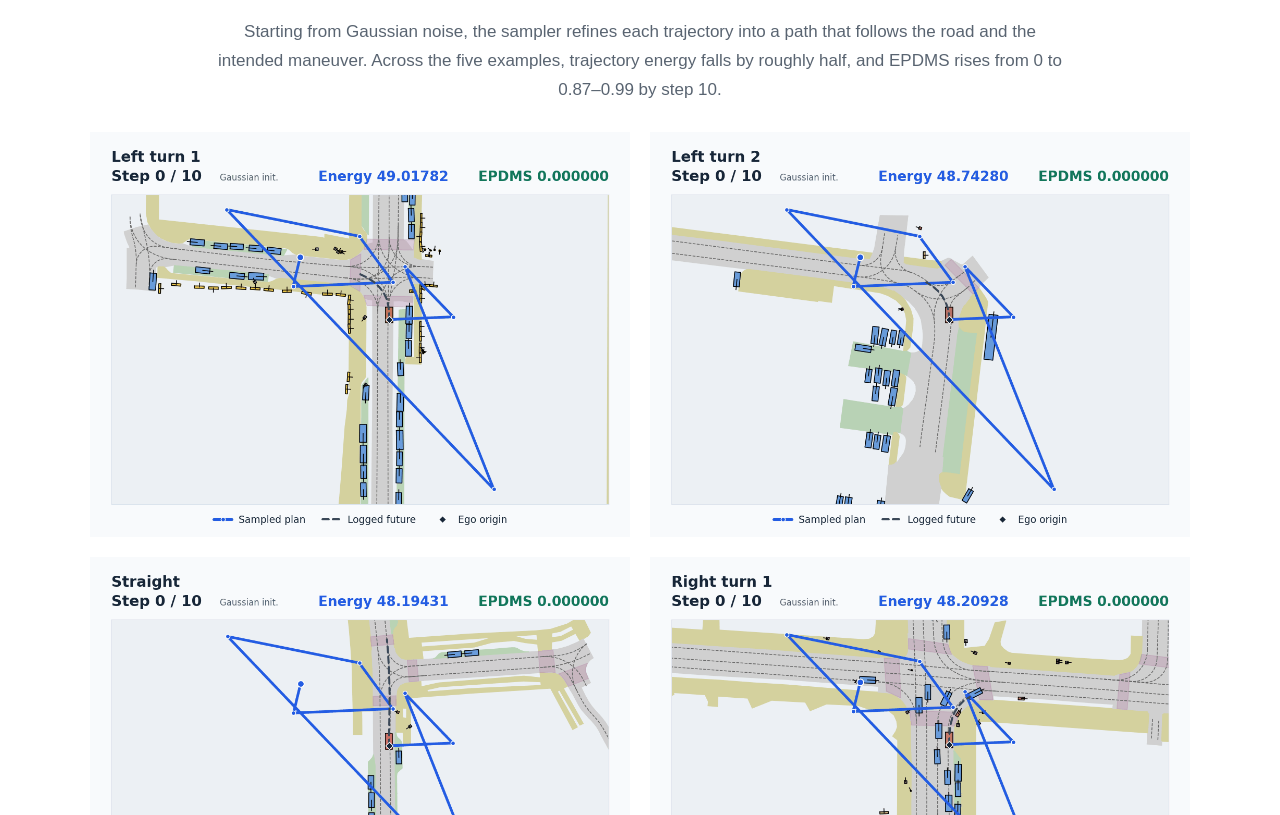
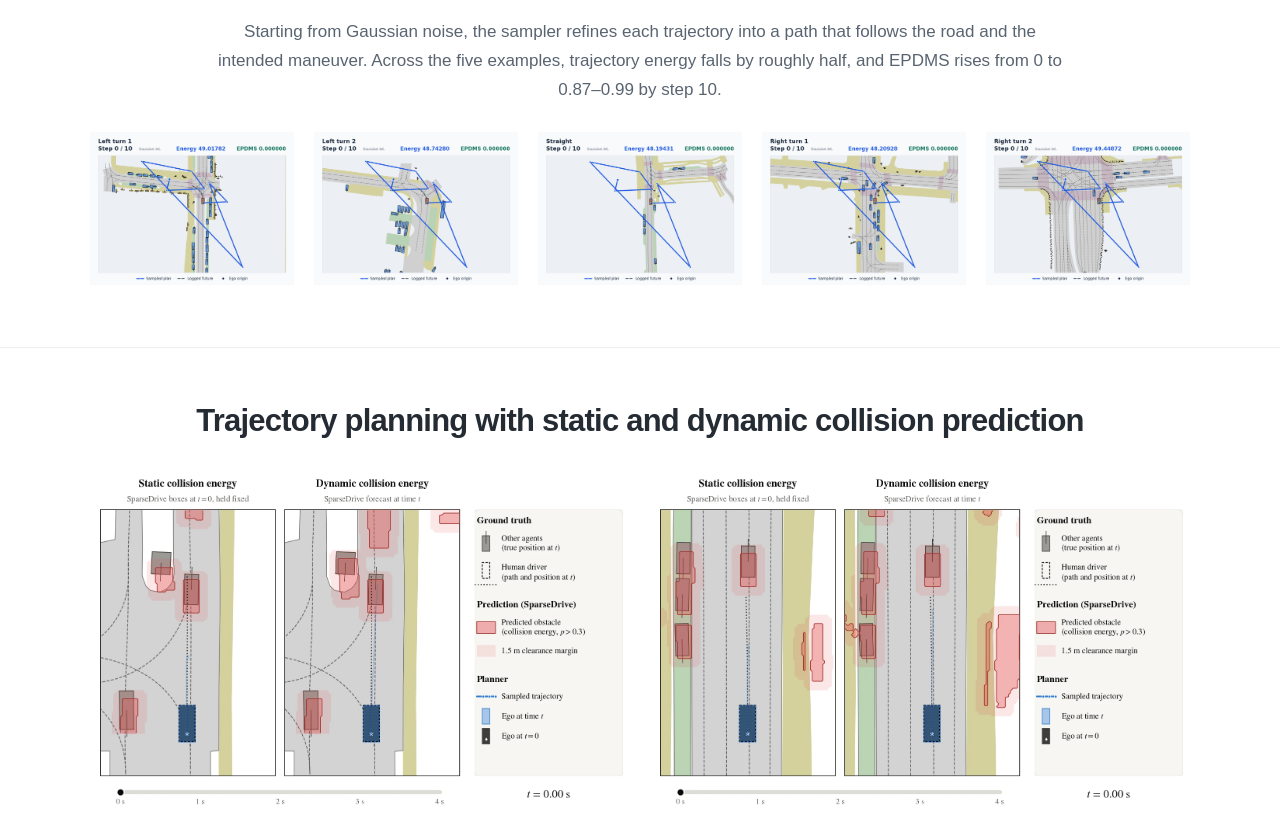
Before and after one commit to iclr2027-16699-author/iclr2027-16699-author.github.io, a plain HTML site: page index.html in a window 1280 px wide. Shown: the part 6160-6975 px from the top of the page. Drawn offline with Linux system fonts and the light colour scheme.

Commit message:
Arrange sampling animations in one row

```diff
--- a/styles.css
+++ b/styles.css
@@ -25,6 +25,7 @@ figure img{display:block;width:100%;height:auto}
 .figure-grid{display:grid;grid-template-columns:repeat(2,minmax(0,1fr));gap:20px}
 .figure-grid figure{margin:0}
 @media(max-width:700px){.figure-grid{grid-template-columns:1fr;gap:16px}}
+#intermediate-trajectory-sampling .figure-grid{grid-template-columns:repeat(5,minmax(160px,1fr));overflow-x:auto;margin:-8px;padding:8px}
 figcaption{color:var(--muted);font-size:15px;line-height:1.6;margin-top:14px}
 figcaption strong{color:var(--ink)}
 .teaser figcaption{max-width:940px;margin:20px auto 0;text-align:center;font-size:19px;line-height:1.55;color:#3b454f}
```
